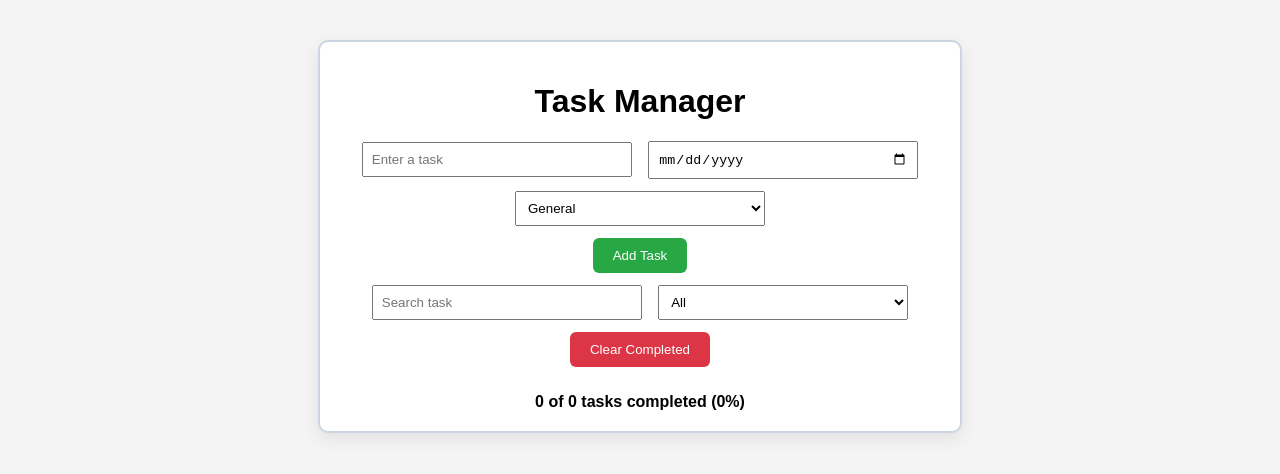
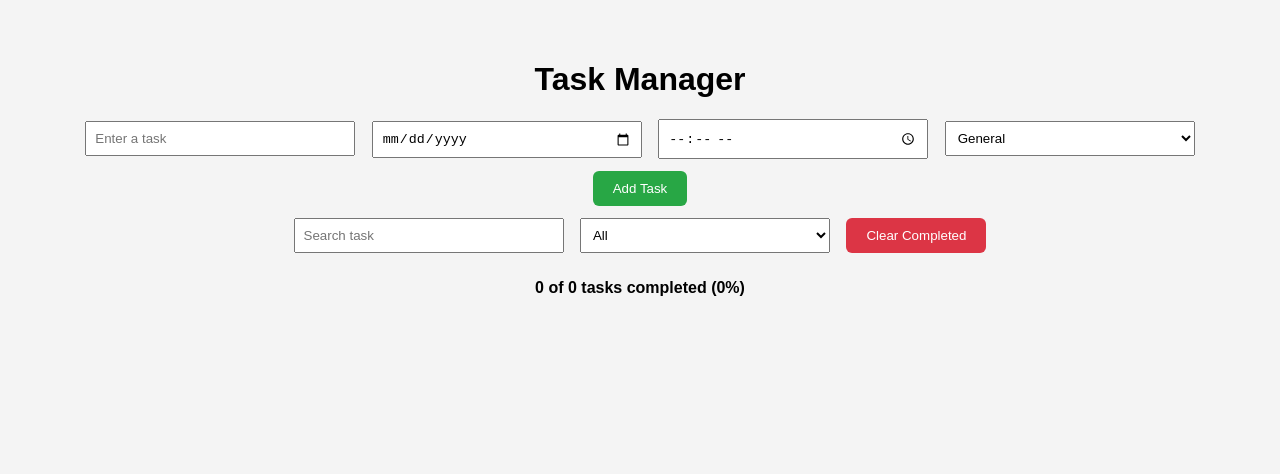
Before and after one commit to saikirane030/task_manager, a plain HTML site: page index.html in a window 1280 px wide. Both pictures are taken after a click on the button "Start". Drawn offline with Linux system fonts and the light colour scheme.

Commit message:
Update index.html

```diff
--- a/index.html
+++ b/index.html
@@ -14,10 +14,10 @@
   </div>
 
   <div class="app" id="taskApp">
-    <div class="task-box">
     <h1>Task Manager</h1>
     <input type="text" id="taskInput" placeholder="Enter a task">
     <input type="date" id="dateInput">
+    <input type="time" id="timeInput">
     <select id="categoryInput">
       <option>General</option>
       <option>Work</option>
@@ -37,7 +37,7 @@
     <ul id="taskList"></ul>
     <div class="progress" id="progress"></div>
   </div>
-  </div>
+
   <script src="script.js"></script>
 </body>
 </html>
```
Lines whose indentation alone changed are shown as unchanged.
